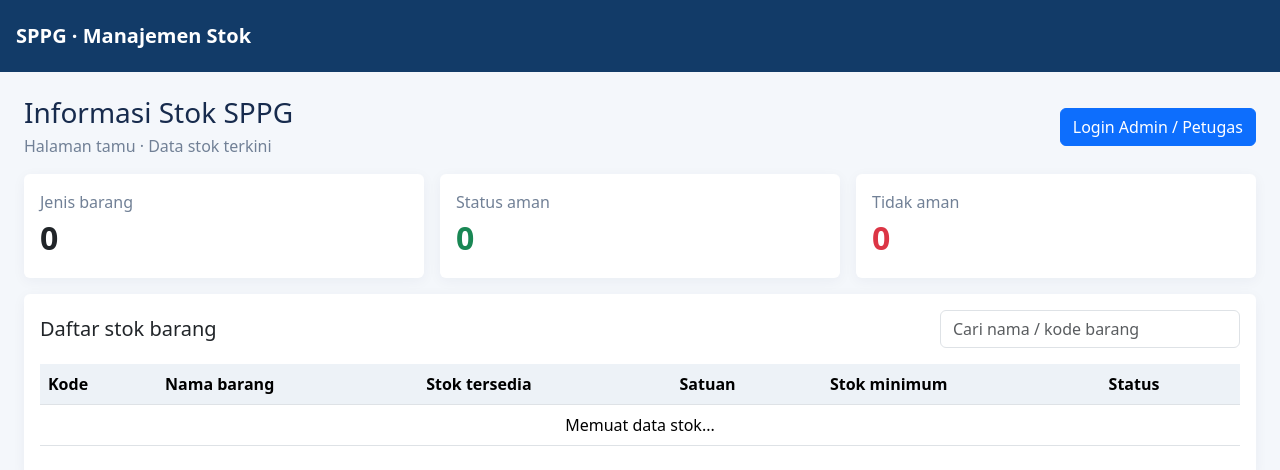
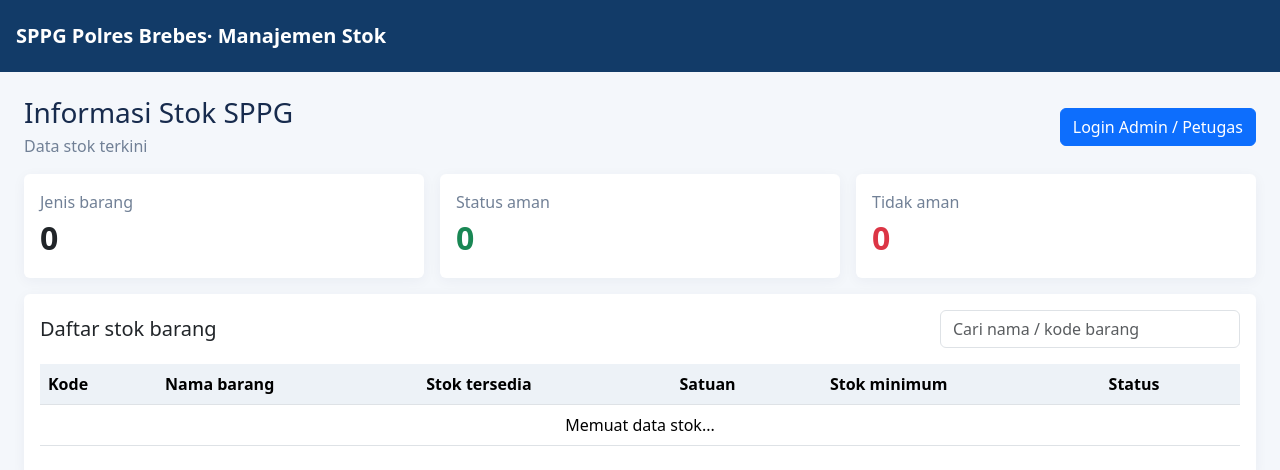
Before and after one commit to itsppgkotabaru/stock-opname-sppg, a plain HTML site: page index.html in a window 1280 px wide. Drawn offline with nearby package versions, Linux system fonts and the light colour scheme; a script that the page names is missing.

Commit message:
Update index.html

```diff
--- a/index.html
+++ b/index.html
@@ -4,10 +4,10 @@
 <style>
 body{background:#f4f7fb;color:#172b4d}.navbar{background:#123b68}.card{border:0;box-shadow:0 3px 14px #18324d0c}.muted{color:#718096}.pill{padding:5px 11px;border-radius:20px;font-size:12px;font-weight:700}.aman{background:#d1fae5;color:#047857}.bahaya{background:#fee2e2;color:#b91c1c}.table thead th{background:#edf2f7;white-space:nowrap}.view{display:none !important}.view.active{display:block !important}
 </style></head><body>
-<nav class="navbar navbar-dark px-3 py-3"><span class="navbar-brand fw-bold">SPPG · Manajemen Stok</span><div class="text-white small" id="userBar"></div></nav>
+<nav class="navbar navbar-dark px-3 py-3"><span class="navbar-brand fw-bold">SPPG Polres Brebes· Manajemen Stok</span><div class="text-white small" id="userBar"></div></nav>
 <main class="container-fluid p-3 p-md-4">
 <section id="guestView" class="view active">
-<div class="d-flex flex-wrap justify-content-between align-items-center mb-3"><div><h3 class="mb-1">Informasi Stok SPPG</h3><div class="muted">Halaman tamu · Data stok terkini</div></div><button class="btn btn-primary" id="guestLoginBtn">Login Admin / Petugas</button></div>
+<div class="d-flex flex-wrap justify-content-between align-items-center mb-3"><div><h3 class="mb-1">Informasi Stok SPPG</h3><div class="muted">Data stok terkini</div></div><button class="btn btn-primary" id="guestLoginBtn">Login Admin / Petugas</button></div>
 <div class="row g-3 mb-3"><div class="col-md-4"><div class="card p-3"><div class="muted">Jenis barang</div><div class="fs-2 fw-bold" id="guestTotal">0</div></div></div><div class="col-md-4"><div class="card p-3"><div class="muted">Status aman</div><div class="fs-2 fw-bold text-success" id="guestSafe">0</div></div></div><div class="col-md-4"><div class="card p-3"><div class="muted">Tidak aman</div><div class="fs-2 fw-bold text-danger" id="guestLow">0</div></div></div></div>
 <div class="card p-3"><div class="d-flex flex-wrap justify-content-between gap-2 align-items-center mb-3"><h5 class="mb-0">Daftar stok barang</h5><input id="guestSearch" class="form-control" style="max-width:300px" placeholder="Cari nama / kode barang"></div><div class="table-responsive"><table class="table table-hover align-middle"><thead><tr><th>Kode</th><th>Nama barang</th><th>Stok tersedia</th><th>Satuan</th><th>Stok minimum</th><th>Status</th></tr></thead><tbody id="guestRows"><tr><td colspan="6" class="text-center muted">Memuat data stok...</td></tr></tbody></table></div><small class="muted" id="guestUpdated"></small></div><div id="guestNotice" class="mt-3"></div>
 </section>
```
